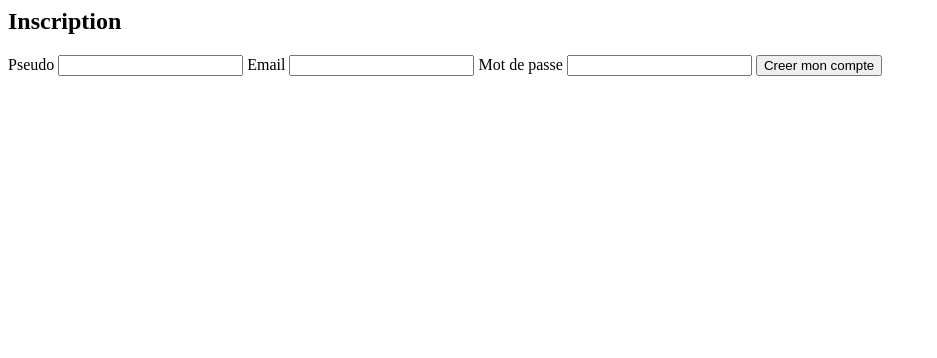
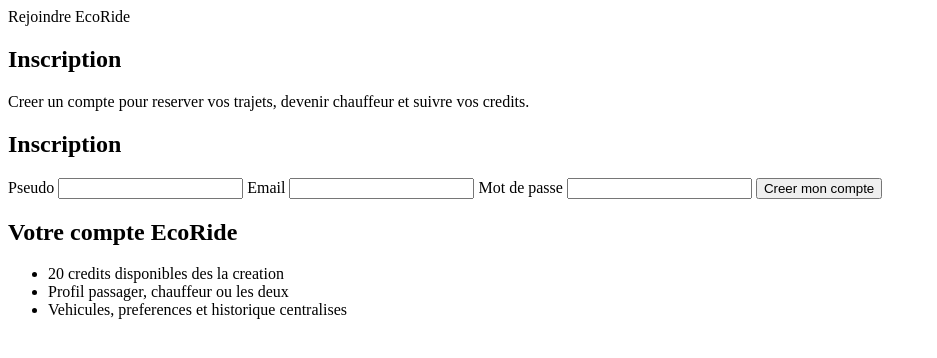
Before and after one commit to MohcineAttari/ecoride, a PHP site: page /register.php in a window 1280 px wide. Shown: the top 358 px of the page, without its empty margins (0-937 px from the left). Run offline with PHP 8.4, Linux system fonts and the light colour scheme.

Commit message:
Harmonisation des pages publiques restantes

```diff
--- a/src/View/auth/register.php
+++ b/src/View/auth/register.php
@@ -1,5 +1,13 @@
-<section class="section">
+<section class="page-hero page-hero-compact">
     <div class="container">
+        <p class="hero-kicker">Rejoindre EcoRide</p>
+        <h1>Inscription</h1>
+        <p>Creer un compte pour reserver vos trajets, devenir chauffeur et suivre vos credits.</p>
+    </div>
+</section>
+
+<section class="section section-raised">
+    <div class="container auth-layout">
         <div class="auth-panel">
             <h1>Inscription</h1>
             <?php if (!empty($error)): ?>
@@ -21,5 +29,14 @@
                 <button class="button" type="submit">Creer mon compte</button>
             </form>
         </div>
+
+        <aside class="auth-aside">
+            <h2>Votre compte EcoRide</h2>
+            <ul class="check-list">
+                <li>20 credits disponibles des la creation</li>
+                <li>Profil passager, chauffeur ou les deux</li>
+                <li>Vehicules, preferences et historique centralises</li>
+            </ul>
+        </aside>
     </div>
 </section>
```
Also changed, not shown: src/View/home/legal.php (+9 -3 lines), src/View/rides/show.php (+11 -5 lines), public/assets/css/styles.css.
